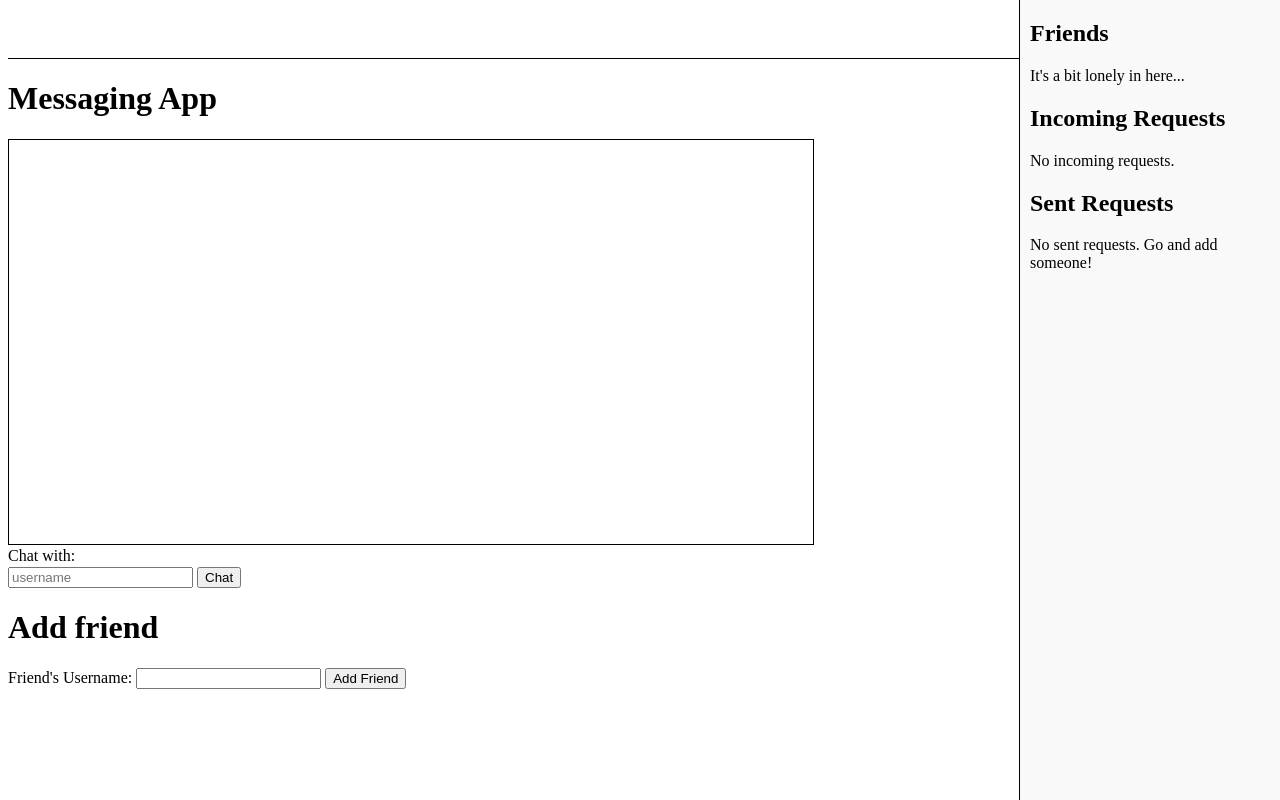
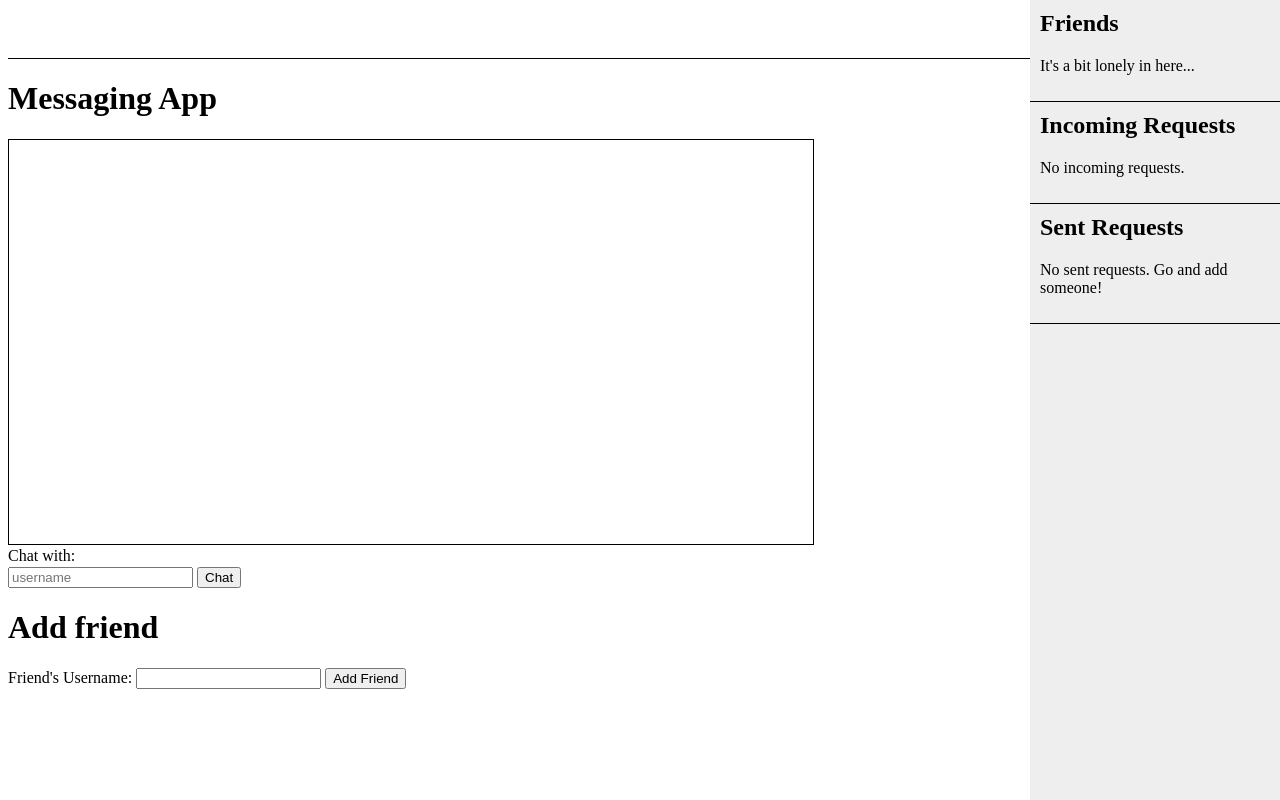
Before and after one commit to infernocadet/secure-message-chat, a Flask app: template INFO2222-Scaffold-main/templates/home.jinja in a window 1280 px wide. Run offline with Flask 3, Linux system fonts and the light colour scheme; the template is opened without the code that fills it: most values are stand-ins (such as "Sample title", 1, 10 or a date in 2020).

Commit message:
modularised friends list. updated css styling & acceptfriendrequest function

```diff
--- a/INFO2222-Scaffold-main/templates/home.jinja
+++ b/INFO2222-Scaffold-main/templates/home.jinja
@@ -24,16 +24,23 @@
         margin-bottom: 2px;
     }
 
-    #friends_list {
-        position: fixed; /* Fixed position */
-        right: 0; /* Align to the right side of the window */
-        top: 0; /* Align to the top of the window */
-        width: 250px; /* Set a width for the sidebar */
-        height: 100vh; /* Full height of the viewport */
-        border-left: 1px solid black; /* Add a border to separate from content */
-        padding-left: 10px; /* Padding for aesthetic spacing */
-        background-color: #f9f9f9; /* A light background */
-        overflow-y: auto; /* Enable scrolling if the list is long */
+    #sidebar {
+        position: fixed;
+        right: 0;
+        top: 0;
+        width: 250px;
+        height: 100vh;
+        overflow-y: auto;
+        background-color: #EEEEEE
+    }
+
+    aside {
+        border-bottom: 1px solid black;
+        padding: 10px;
+    }
+
+    aside h2 {
+        margin-top: 0;
     }
 
 </style>
@@ -45,7 +52,70 @@
     </ol>
 </nav>
 
-<aside id="friends_list">
+<div id="sidebar">
+    <!-- Friends Section -->
+    <aside id="friendsSection">
+        <h2>Friends</h2>
+        <div id="friendsContent">
+            {% if friends %}
+                <ul id="friendsList">
+                {% set user_friends = friends %}
+                {% for item in user_friends %}
+                <li id=""friend-{{ item.username }}>{{ item.username }}</li>
+                {% endfor %}
+                </ul>
+            {% else %}
+                <p id="lonelyMessage">It's a bit lonely in here...</p>
+            {% endif %}
+        </div>
+    </aside>
+
+    <!-- Incoming Requests Section -->
+    <aside id="incomingRequestsSection">
+        <h2>Incoming Requests</h2>
+        <div id="incomingFriendsContent">
+            {% if incoming_friends %}
+                <ul>
+                    {% set incoming_list = incoming_friends %}
+                    {% for item in incoming_list %}
+                        <li id=""friend-request-{{ item.id }}>
+                            {{ item.sender_username }}
+                            <button onclick="acceptfriendRequest('{{ item.id }}', this)">Accept</button>
+                            <button onclick="rejectfriendRequest('{{ item.id }}', this)">Reject</button>
+                            <p id="requestResponse" style="display:none;"></p>
+                        </li>
+                    {% endfor %}
+                </ul>
+            {% else %}
+                <p>No incoming requests.</p>
+            {% endif %}
+        </div>
+    </aside>
+
+    <!-- Sent Requests Section -->
+    <aside id="sentRequestsSection">
+        <h2>Sent Requests</h2>
+        <div id="sentRequestsContent">
+            {% if sent_requests %}
+                <ul>
+                    {% set sent_list = sent_requests %}
+                    {% for sent in sent_list %}
+                        <li>
+                            {{ sent.receiver_username }}
+                        </li>
+                    {% endfor %}
+                </ul>
+            {% else %}
+                <p>No sent requests. Go and add someone!</p>
+            {% endif %}
+        </div>
+    </aside>
+
+</div>
+
+<!-- old design -->
+
+{# <aside id="friends_list">
     <h2>Friends</h2>
     {% if friends %}
         <ul id="friendsList">
@@ -86,7 +156,7 @@
     {% else %}
         <p>No sent requests. Go and add someone!</p>
     {% endif %}
-</aside>
+</aside> #}
 
 
 
@@ -233,7 +303,7 @@
 
         // add in error handling to prevent users from adding themselves
         if (friendUsername == currentUsername) {
-            document.getElementById('friendRequestMessage').textContent = "Can add yourself buddy";
+            document.getElementById('friendRequestMessage').textContent = "Can't add yourself buddy";
             document.getElementById('friendRequestMessage').style.display = 'block';
             return new Error("Error message");
         }
@@ -271,26 +341,31 @@
             // backend sends username of new friend
             let newFriendUsername = response.data.newFriendUsername;
 
-            // update friend list in UI
+            // get all the current friends list elements
             let friendsList = document.getElementById('friendsList');
+            let friendsSection = document.getElementById('friendsSection');
+            let lonelyMessage = document.getElementById('lonelyMessage');
+
             if (!friendsList){
                 // user had no friends
-                let friendsContainer = document.querySelector('#friends_list h2');
-                friendsContainer.insertAdjacentHTML('afterend', '<ul id="friendsList"></ul>');
-                friendsList = document.getElementById('friendsList');
+
+                // remove lonely message
+                if (lonelyMessage) {
+                    lonelyMessage.remove();
+                }
+
+                // create new friends list
+                let ul = document.createElement('ul');
+                ul.id = 'friendsList';
+                friendsSection.appendChild(ul);
+                friendsList = ul;
             }
 
+            // append friend to friends list
             let newFriendItem = document.createElement('li');
             newFriendItem.textContent = newFriendUsername;
             newFriendItem.id = "friend-" + newFriendUsername;
-
             friendsList.appendChild(newFriendItem);
-
-            // hide lonely message
-            let lonelyMessage = document.querySelector('p#lonelyMessage');
-            if (lonelyMessage){
-                lonelyMessage.remove()
-            }
 
             // success message
             console.log(response.data);
```
